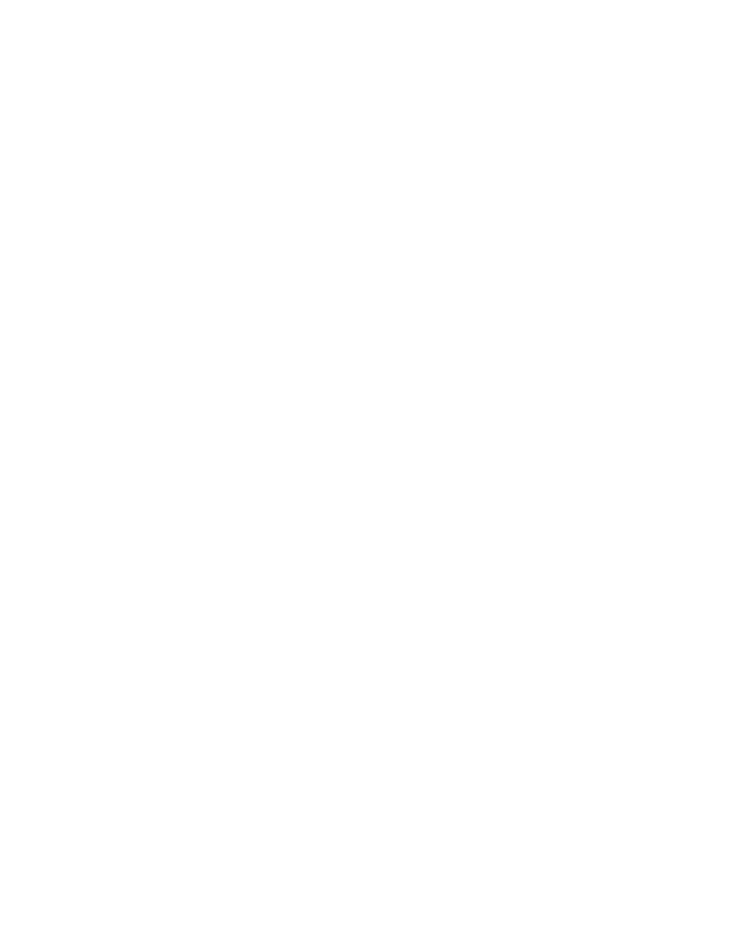
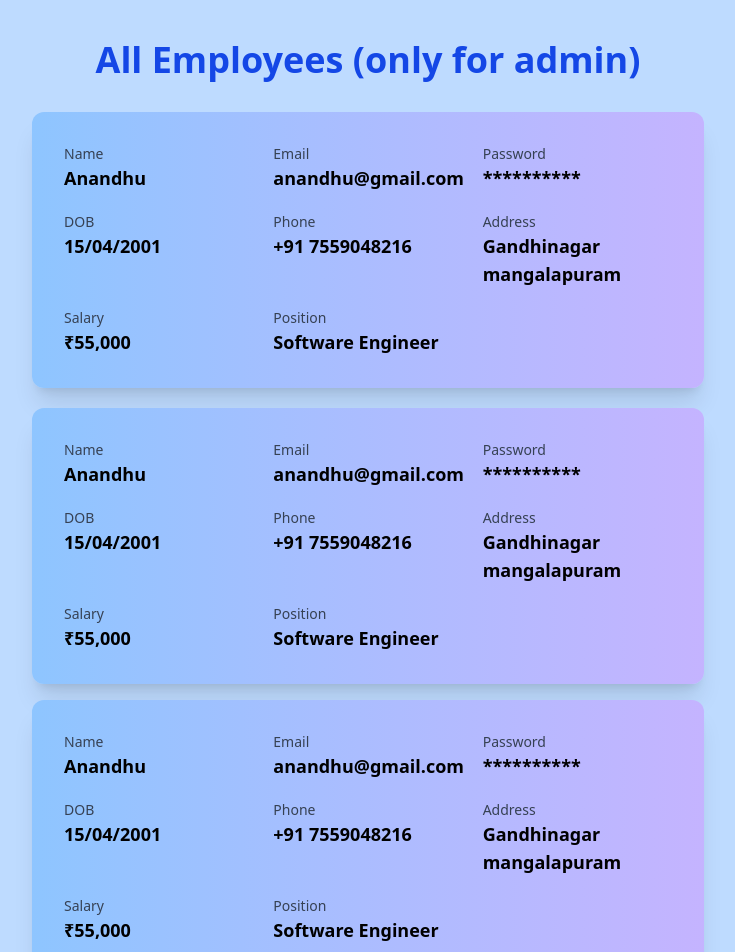
Before and after one commit to srz-anandhu/emp-client, a React (Vite) app in the folder client/: page /employees in a window 1280 px wide. Before the commit this address had no page. Shown: the top 952 px of the page, without its empty margins (272-1007 px from the left). Before the commit the page ends 800 px from the top, so only its background shows below. Built offline with nearby package versions, Linux system fonts and the light colour scheme.

Commit message:
added list employees for only admin

```diff
--- a/client/src/App.jsx
+++ b/client/src/App.jsx
@@ -2,6 +2,7 @@
 import LoginForm from "./pages/LoginForm";
 import SignupForm from "./pages/SignupForm";
 import ProfilePage from "./pages/ProfilePage";
+import ListEmpPage from "./pages/ListEmpPage";
 
 function App() {
   return (
@@ -10,6 +11,7 @@
         <Route path="/" element={<SignupForm />} />
         <Route path="/login" element={<LoginForm />} />
         <Route path="/profile" element={ <ProfilePage /> } />
+        <Route path="/employees" element={ <ListEmpPage /> } />
       </Routes>
     </BrowserRouter>
   );
--- /dev/null
+++ b/client/src/components/ListEmp.jsx
@@ -0,0 +1,121 @@
+
+export default function ListEmp() {
+    return (
+        // want to show employees by looping..now its a dummy data from profile page
+               <div className="w-full bg-blue-200 min-h-screen flex flex-col items-center py-10">
+
+            <h1 className="text-4xl font-bold text-blue-700 mb-8">All Employees (only for admin)</h1>
+
+            {/* Profile Card */}
+            <div className="bg-gradient-to-r from-blue-300 to-violet-300 rounded-xl shadow-xl p-8 w-full max-w-2xl mb-5">
+                <div className="grid sm:grid-cols-3 gap-5">
+                    <div>
+                        <p className="text-gray-700 text-sm">Name</p>
+                        <h2 className="font-semibold text-lg">Anandhu</h2>
+                    </div>
+                    <div>
+                        <p className="text-gray-700 text-sm">Email</p>
+                        <h2 className="font-semibold text-lg">anandhu@gmail.com</h2>
+                    </div>
+                    <div>
+                        <p className="text-gray-700 text-sm">Password</p>
+                        <h2 className="font-semibold text-lg">**********</h2>
+                    </div>
+                    <div>
+                        <p className="text-gray-700 text-sm">DOB</p>
+                        <h2 className="font-semibold text-lg">15/04/2001</h2>
+                    </div>
+                    <div>
+                        <p className="text-gray-700 text-sm">Phone</p>
+                        <h2 className="font-semibold text-lg">+91 7559048216</h2>
+                    </div>
+                    <div>
+                        <p className="text-gray-700 text-sm">Address</p>
+                        <h2 className="font-semibold text-lg">Gandhinagar mangalapuram</h2>
+                    </div>
+                    <div>
+                        <p className="text-gray-700 text-sm">Salary</p>
+                        <h2 className="font-semibold text-lg">₹55,000</h2>
+                    </div>
+                    <div>
+                        <p className="text-gray-700 text-sm">Position</p>
+                        <h2 className="font-semibold text-lg">Software Engineer</h2>
+                    </div>
+                </div>
+            </div>
+            <div className="bg-gradient-to-r from-blue-300 to-violet-300 rounded-xl shadow-xl p-8 w-full max-w-2xl mb-4">
+                <div className="grid sm:grid-cols-3 gap-5">
+                    <div>
+                        <p className="text-gray-700 text-sm">Name</p>
+                        <h2 className="font-semibold text-lg">Anandhu</h2>
+                    </div>
+                    <div>
+                        <p className="text-gray-700 text-sm">Email</p>
+                        <h2 className="font-semibold text-lg">anandhu@gmail.com</h2>
+                    </div>
+                    <div>
+                        <p className="text-gray-700 text-sm">Password</p>
+                        <h2 className="font-semibold text-lg">**********</h2>
+                    </div>
+                    <div>
+                        <p className="text-gray-700 text-sm">DOB</p>
+                        <h2 className="font-semibold text-lg">15/04/2001</h2>
+                    </div>
+                    <div>
+                        <p className="text-gray-700 text-sm">Phone</p>
+                        <h2 className="font-semibold text-lg">+91 7559048216</h2>
+                    </div>
+                    <div>
+                        <p className="text-gray-700 text-sm">Address</p>
+                        <h2 className="font-semibold text-lg">Gandhinagar mangalapuram</h2>
+                    </div>
+                    <div>
+                        <p className="text-gray-700 text-sm">Salary</p>
+                        <h2 className="font-semibold text-lg">₹55,000</h2>
+                    </div>
+                    <div>
+                        <p className="text-gray-700 text-sm">Position</p>
+                        <h2 className="font-semibold text-lg">Software Engineer</h2>
+                    </div>
+                </div>
+            </div>
+            <div className="bg-gradient-to-r from-blue-300 to-violet-300 rounded-xl shadow-xl p-8 w-full max-w-2xl">
+                <div className="grid sm:grid-cols-3 gap-5">
+                    <div>
+                        <p className="text-gray-700 text-sm">Name</p>
+                        <h2 className="font-semibold text-lg">Anandhu</h2>
+                    </div>
+                    <div>
+                        <p className="text-gray-700 text-sm">Email</p>
+                        <h2 className="font-semibold text-lg">anandhu@gmail.com</h2>
+                    </div>
+                    <div>
+                        <p className="text-gray-700 text-sm">Password</p>
+                        <h2 className="font-semibold text-lg">**********</h2>
+                    </div>
+                    <div>
+                        <p className="text-gray-700 text-sm">DOB</p>
+                        <h2 className="font-semibold text-lg">15/04/2001</h2>
+                    </div>
+                    <div>
+                        <p className="text-gray-700 text-sm">Phone</p>
+                        <h2 className="font-semibold text-lg">+91 7559048216</h2>
+                    </div>
+                    <div>
+                        <p className="text-gray-700 text-sm">Address</p>
+                        <h2 className="font-semibold text-lg">Gandhinagar mangalapuram</h2>
+                    </div>
+                    <div>
+                        <p className="text-gray-700 text-sm">Salary</p>
+                        <h2 className="font-semibold text-lg">₹55,000</h2>
+                    </div>
+                    <div>
+                        <p className="text-gray-700 text-sm">Position</p>
+                        <h2 className="font-semibold text-lg">Software Engineer</h2>
+                    </div>
+                </div>
+            </div>
+
+        </div>
+    )
+}
--- a/client/src/components/SignUp.jsx
+++ b/client/src/components/SignUp.jsx
@@ -11,6 +11,15 @@
             <Header />
             <form className="w-96 bg-gradient-to-r from-blue-400 to-violet-400 rounded-lg shadow-2xl ">
                 <h2 className="text-2xl font-bold text-center my-2">Signup!</h2>
+                {/* -------------------------------------------------------------- */}
+                {/* Dummy url to admin page */}
+                <div className="flex justify-center">
+
+                <Link  to="/employees">admin?</Link>
+                </div>
+
+                {/* ------------------------------------------------------------------------- */}
+
                 {/* Name Input */}
                 <div className="mt-6 flex justify-center">
                     <input name="name" className="text-sm px-4 py-1 border w-80 rounded-md border-gray-300
--- /dev/null
+++ b/client/src/pages/ListEmpPage.jsx
@@ -0,0 +1,8 @@
+import ListEmp from "../components/ListEmp"
+export default function ListEmpPage() {
+    return (
+        <div>
+            <ListEmp />
+        </div>
+    )
+}
```
